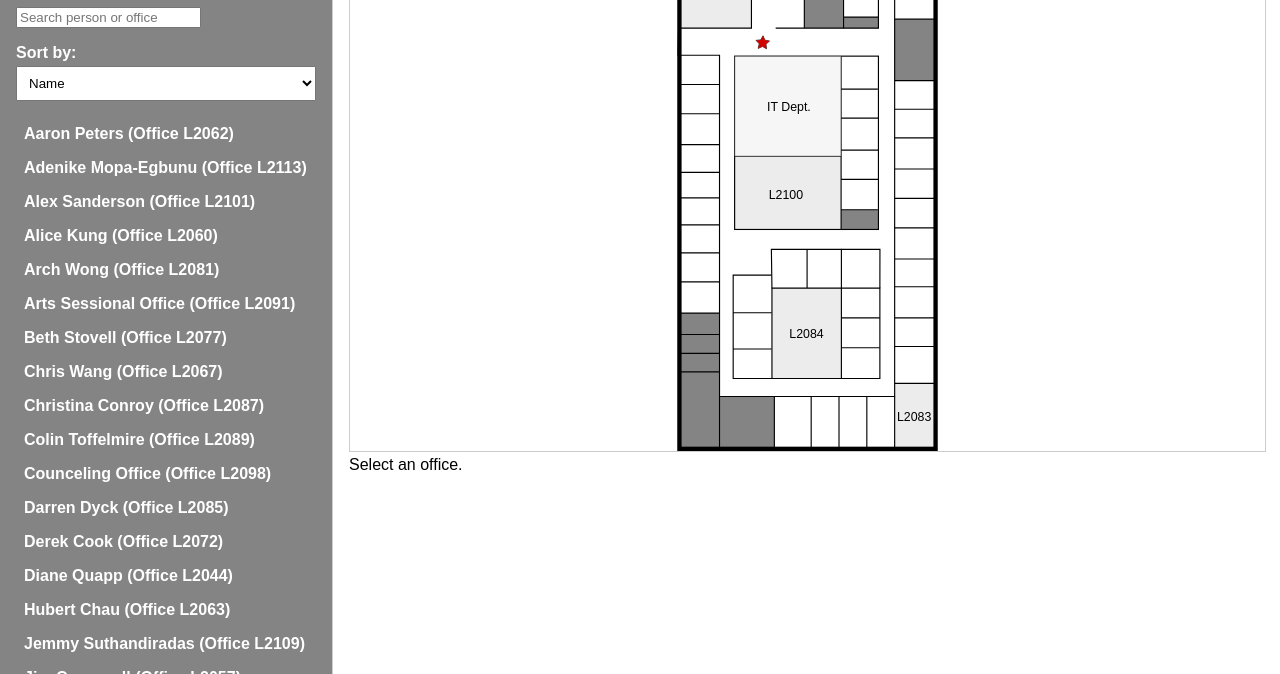
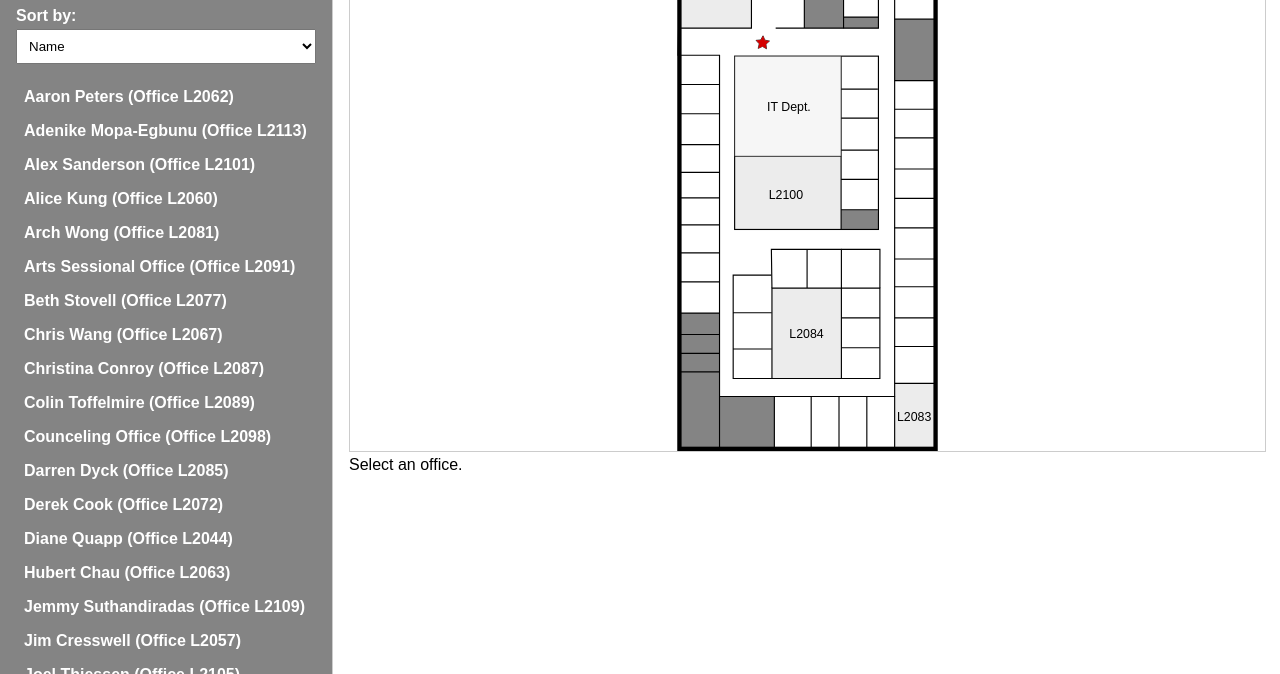
Before and after one commit to maximumrozema/office-finder, a plain HTML site: page index.html in a window 1280 px wide. Shown: the part 126-800 px from the top of the page. Drawn offline with Linux system fonts and the light colour scheme.

Commit message:
Fix sidebar structure in index.html

```diff
--- a/index.html
+++ b/index.html
@@ -1,7 +1,7 @@
 <!DOCTYPE html>
 <html><head><meta charset="utf-8"><meta name="viewport" content="width=device-width,initial-scale=1"><title>Office Finder</title><link rel="stylesheet" href="style.css"><link rel="shortcut icon" type="image/x-icon" href="favicon.ico"></head><body>
   <div class="container">
-<div class="sidebar"><div class="sidebarheader"><h1>Faculty Wing<br>Office Finder</h1></div><!--><input style="width=auto;" id="search" placeholder="Search person or office"><!-->
+<div class="sidebar"><div class="sidebarheader"><h1>Faculty Wing<br>Office Finder</h1></div>
   <div class="sort-container">
     <label for="sortBy">Sort by:</label>
     <select id="sortBy">
```
